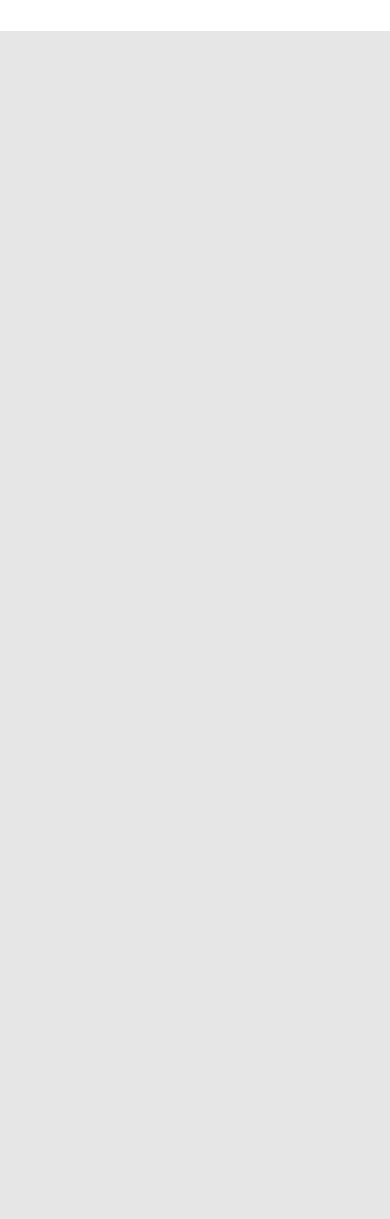
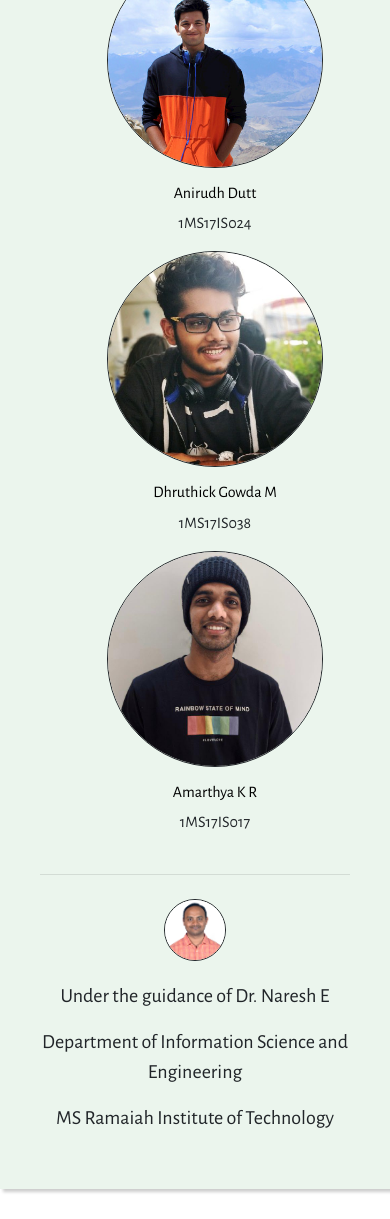
Before and after one commit to Pandani07/Final-Project, a Flask app: page /projectlink in a window 390 px wide. Shown: the part 1183-2402 px from the top of the page. Before the commit the page ends 1214 px from the top, so only its background shows below. Run offline with Flask 2, Linux system fonts and the light colour scheme; parts of the project's set-up code (start-up, migrations or seed data) failed here and were passed over; some libraries are stand-ins or nearby versions.

Commit message:
"UI Modified"

```diff
--- a/app.py
+++ b/app.py
@@ -17,7 +17,7 @@ from scraping import company_dict
 import sendgrid
 import os
 from sendgrid.helpers.mail import *
-sg = sendgrid.SendGridAPIClient('')
+sg = sendgrid.SendGridAPIClient('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')
 
 
 pickle_dict = {
@@ -88,8 +88,16 @@ def detect_trend():
     if trend_value=='1':
         trend ='Uptrend'
         #email send
-        html_content = '<h2 style="color: red">' + company + ' is ' + trend + '</h2>\
-        <a style="text-decoration: none" href='+ company_url +'>Buy Stock</a>'
+        html_content = '<head>\
+                            <link rel="stylesheet" href="https://use.fontawesome.com/releases/v5.15.0/css/all.css" integrity="sha384-OLYO0LymqQ+uHXELyx93kblK5YIS3B2ZfLGBmsJaUyor7CpMTBsahDHByqSuWW+q" crossorigin="anonymous">\
+                            <link rel="preconnect" href="https://fonts.gstatic.com">\
+                            <link href="https://fonts.googleapis.com/css2?family=Alegreya+Sans&family=DM+Serif+Display&family=Spartan&display=swap" rel="stylesheet">\
+                        </head>\
+                        <div style="padding:40px; background-color: black">\
+                            <h1 style="color: white; font-family: '+ 'DM Serif Display'+ '", serif;"> <i class="far fa-chart-bar"></i>  Stock Prediction</h1>\
+                            <h2 style="color: white; font-family: ' + 'Alegreya Sans' + ', sans-serif;">' + company + ' is ' + trend + '</h2>\
+                            <center> <a style="text-decoration: none; color: white; padding: 20px; border: 1px solid white; background-color: #0A80FB;" href='+ company_url +'>Buy Stock</a> <center>\
+                        </div>'
         content = Content("text/html", html_content)
         mail = Mail(from_email, to_email, subject, content)
         response = sg.client.mail.send.post(request_body=mail.get())
--- a/static/styles/styles.css
+++ b/static/styles/styles.css
@@ -89,3 +89,61 @@ button {
   .btn-3 span:hover:after {
     width: 100%;
   }
+
+.kSubHeading {
+  font-family: 'Spartan', sans-serif;
+}
+
+.kHeading {
+  font-family: 'DM Serif Display', serif;
+}
+
+* {
+  font-family: 'Alegreya Sans', sans-serif;
+}
+
+.kBox {
+    box-shadow: 3px 3px 3px rgba(0, 0, 0, 0.2);
+    margin-top: 30px;
+    margin-bottom: 30px;
+    padding: 40px;
+    background-color: #EBF5ED;
+}
+
+.kImg {
+  width: 80%;
+  border-radius: 50%; border: 1px solid;
+}
+
+#naresh {
+  width: 20%;
+  margin-bottom: 20px;
+}
+
+.kLinkUserlink {
+  text-decoration: none;
+  color: black;
+}
+
+.kLinkUserlink:hover {
+  text-decoration: none;
+  color: black;
+}
+
+
+.kLoading {
+  animation-name: load;
+  animation-timing-function: ease-in-out;
+  animation-duration: 0.7s;
+}
+
+@keyframes load {
+  from {
+      opacity: 0;
+      transform: translateY(30px);
+  }
+  to {
+      opacity: 1;
+      transform: translateY(0);
+  }
+}
--- a/templates/header.html
+++ b/templates/header.html
@@ -15,16 +15,21 @@
 
         <!-- Fontawesome CDN -->
         <link rel="stylesheet" href="https://use.fontawesome.com/releases/v5.15.0/css/all.css" integrity="sha384-OLYO0LymqQ+uHXELyx93kblK5YIS3B2ZfLGBmsJaUyor7CpMTBsahDHByqSuWW+q" crossorigin="anonymous">
+
+        <!-- Google Fonts -->
+        <link rel="preconnect" href="https://fonts.gstatic.com">
+        <link href="https://fonts.googleapis.com/css2?family=Alegreya+Sans&family=DM+Serif+Display&family=Spartan&display=swap" rel="stylesheet">
+
     </head>
 
     <body>
         <div class="header">
-            <nav class="navbar navbar-expand-lg navbar-dark sticky-top" style="background-color:#070707 ;">
+            <nav class="navbar navbar-expand-lg navbar-dark" style="background-color:#070707 ;">
                 <div class="container">
-                    <h3 class="navbar-brand">Stock Prediction</h3>
+                    <h2 style="color: white;" class="kHeading"><i class="far fa-chart-bar"></i> Stock Prediction</h>
                 </div>
             </nav>
-            <nav class="navbar navbar-expand-lg navbar-dark sticky-top" style="background-color: rgb(141, 141, 141);">
+            <nav class="navbar navbar-expand-lg navbar-dark sticky-top" style="background-color: black;">
                 <div class="container">
 
                         <button class="navbar-toggler" id="menuButton" style="outline: none; border: none;" type="button" data-toggle="collapse" data-target="#navbarSupportedContent" aria-controls="navbarSupportedContent" aria-expanded="false" aria-label="Toggle navigation">
@@ -35,20 +40,20 @@
                         <ul class="navbar-nav mr-auto">
 
                             <li class="nav-item">
-                                <a class="nav-link textshade" style="color: white;" href="/">Home</a>
+                                <a class="kSubHeading nav-link textshade" style="color: white;" href="/">Home</a>
                             </li>
 
                             <li class="nav-item">
-                                <a class="nav-link textshade" style="color: white;" href="visualize">Visualization</a>
+                                <a class="kSubHeading nav-link textshade" style="color: white;" href="visualize">Visualization</a>
                             </li>
 
 
                             <li class="nav-item">
-                                <a class="nav-link textshade" style="color: white;" href="trend">Trend Detection</a>
+                                <a class="kSubHeading nav-link textshade" style="color: white;" href="trend">Trend Detection</a>
                             </li>
 
                             <li class="nav-item">
-                                <a class="nav-link textshade" style="color: white;" href="projectlink">Project Link</a>
+                                <a class="kSubHeading nav-link textshade" style="color: white;" href="projectlink">Project Link</a>
                             </li>
 
 
--- a/templates/predict.html
+++ b/templates/predict.html
@@ -2,11 +2,9 @@
 {% block content %}
 
 
-   <div class="container">
-
-
+   <div class="container kBox kLoading">
          <div class="text-center">
-            <h1>Prediction Result</h1>
+            <h1 class="kHeading">Prediction Result</h1>
          </div>
          <div class="text-center">
             <h3>E-mail sent to {{ uemail }} successfully</h3>
--- a/templates/projectlink.html
+++ b/templates/projectlink.html
@@ -8,49 +8,71 @@
         background-size: cover;}
 </style>
 <link rel="stylesheet" href="../static/styles/styles.css">
-<div id="about-section" style="background-image: url('https://images6.alphacoders.com/114/1141549.png'); " >
-    <div class="container second">
-                <div class="jumbotron">
-                        <h2 class="display-4">A little about our Project</h2>
+<!-- <div id="about-section" style="background-image: url('https://images6.alphacoders.com/114/1141549.png'); " > -->
+    <div class="container kBox kLoading">
+        <center><h2 class="display-4 kHeading">A little about our Project</h2></center>
         <hr class="hr-1">
         <p class="lead"> <span class="name-special">Stock Trend Detection</span> was built to make buying a selling stocks easier <span class="name-special">for you</span></p>
         <p class="lead">Tech stack used:</p>
         <ul>
             <li>
-                                Python
+                <i class="fab fa-python"></i> Python
             </li>
             <li>
                 Flask
             </li>
             <li>
-                                HTML and CSS for the webpage views
+                <i class="fab fa-python"></i> <i class="fab fa-css3-alt"></i> HTML and CSS for the webpage views
             </li>
         </ul>
-                        <hr class="my-4">
-                        <a class="btn btn-primary" href="{{project_link}}" role="button">View our project files on Github!</a>
+        <div class="text-center">
+            <button style="width: 350px;" onclick="window.location.href='{{project_link}}'" class="custom-btn btn-3"><span>View our project files on GitHub! <i class="fab fa-github"></i> </span></button>
+        </div>
+
         <hr class="my-4">
         <p class="lead">Authors</p>
         <ul>
-                            <li>
-                                Amarthya Ravi
-                            </li>
-                            <li>
-                                Amit Vasudev
-                            </li>
-                            <li>
-                                Dhruthick Gowda
-                            </li>
-                            <li>
-                                Anirudh Dutt
-                            </li>
+
+            <div class="row">
+                <div class="text-center col-md-3">
+                    <img class="kImg" src="{{url_for('static',filename = 'images/pics/amit.jpeg')}}" alt="" srcset="">
+                    <p>
+                        <h6> <a href="https://github.com/timaddg/" class="kLinkUserlink">Amit Vasudev</a></h6>
+                        1MS17IS018
+                    </p>
+                </div>
+                <div class="text-center col-md-3">
+                    <img class="kImg" src="{{url_for('static',filename = 'images/pics/anirudh.jpeg')}}" alt="" srcset="">
+                    <p>
+                        <h6> <a href="https://github.com/Pandani07/" class="kLinkUserlink">Anirudh Dutt</a></h6>
+                        1MS17IS024
+                    </p>
+                </div>
+                <div class="text-center col-md-3">
+                    <img class="kImg" src="{{url_for('static',filename = 'images/pics/gowda.jpeg')}}" alt="" srcset="">
+                    <p>
+                        <h6> <a href="https://github.com/dhrutick/" class="kLinkUserlink">Dhruthick Gowda M</a></h6>
+                        1MS17IS038
+                    </p>
+                </div>
+                <div class="col-md-3 text-center">
+                    <img class="kImg" src="{{url_for('static',filename = 'images/pics/amarthya.jpeg')}}" alt="" srcset="">
+                    <p>
+                        <h6> <a href="https://github.com/Amarthya03/" class="kLinkUserlink">Amarthya K R</a></h6>
+                        1MS17IS017
+                    </p>
+                </div>
+            </div>
         </ul>
-                        <p class="lead">Under the guidance of Dr. Naresh E</p>
         <hr class="my-4">
 
+        <div class="text-center">
+            <img id="naresh" class="kImg" src="{{url_for('static',filename = 'images/pics/naresh.png')}}" alt="" srcset="">
+            <p class="lead">Under the guidance of Dr. Naresh E</p>
             <p class="lead">Department of Information Science and Engineering</p>
             <p class="lead">MS Ramaiah Institute of Technology</p>
         </div>
     </div>
-</div>
+<!-- </div> -->
 
 {% endblock content %}
--- a/templates/visualize.html
+++ b/templates/visualize.html
@@ -4,7 +4,7 @@
 
 <div class="chart" id="bargraph">
     <script type=”text/javascript”>
-        var graphs = '{{image}}';
-      </script>
+      var graphs = '{{image}}';
+    </script>
 </div>
 {% endblock content %}
```
Also changed, not shown: templates/index.html (+5 -3 lines), templates/trend.html (+6 -7 lines), static/images/pics/amarthya.jpeg (added), static/images/pics/amit.jpeg (added), static/images/pics/anirudh.jpeg (added), static/images/pics/gowda.jpeg (added), static/images/pics/naresh.png (added), templates/images/autocorrelation.png (deleted). Lines whose indentation alone changed are shown as unchanged.
